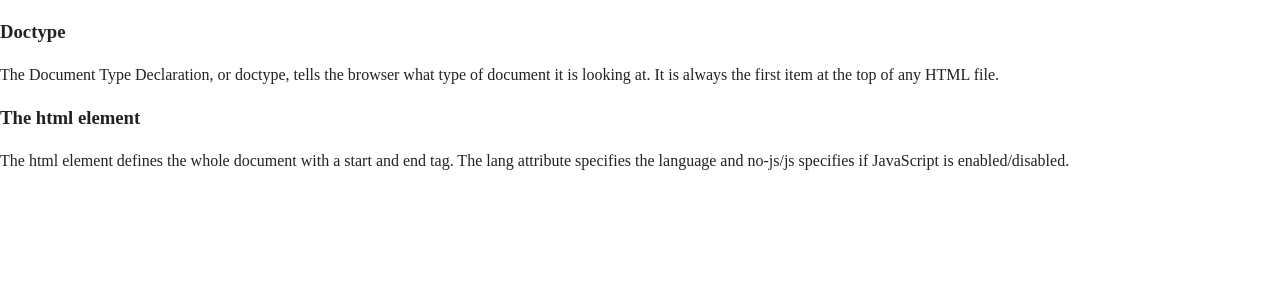
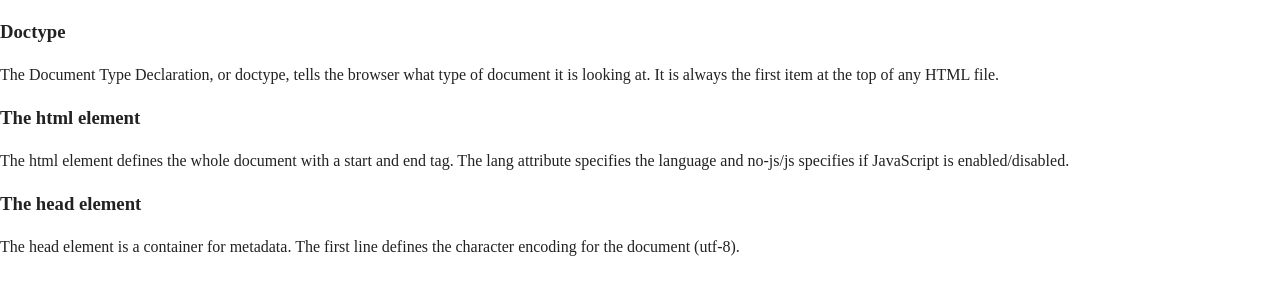
Before and after one commit to tjackson1317/htmlhw, a plain HTML site: page index.html in a window 1280 px wide. Shown: the part 69-364 px from the top of the page. Drawn offline with Linux system fonts and the light colour scheme.

Commit message:
feature: define the head element

```diff
--- a/index.html
+++ b/index.html
@@ -30,6 +30,9 @@
 
 <h3>The html element</h3>
   The html element defines the whole document with a start and end tag. The lang attribute specifies the language and no-js/js specifies if JavaScript is enabled/disabled.
+
+  <h3>The head element</h3>
+  The head element is a container for metadata. The first line defines the character encoding for the document (utf-8).
   <!-- Google Analytics: change UA-XXXXX-Y to be your site's ID. -->
   <script>
     window.ga = function () { ga.q.push(arguments) }; ga.q = []; ga.l = +new Date;
```
